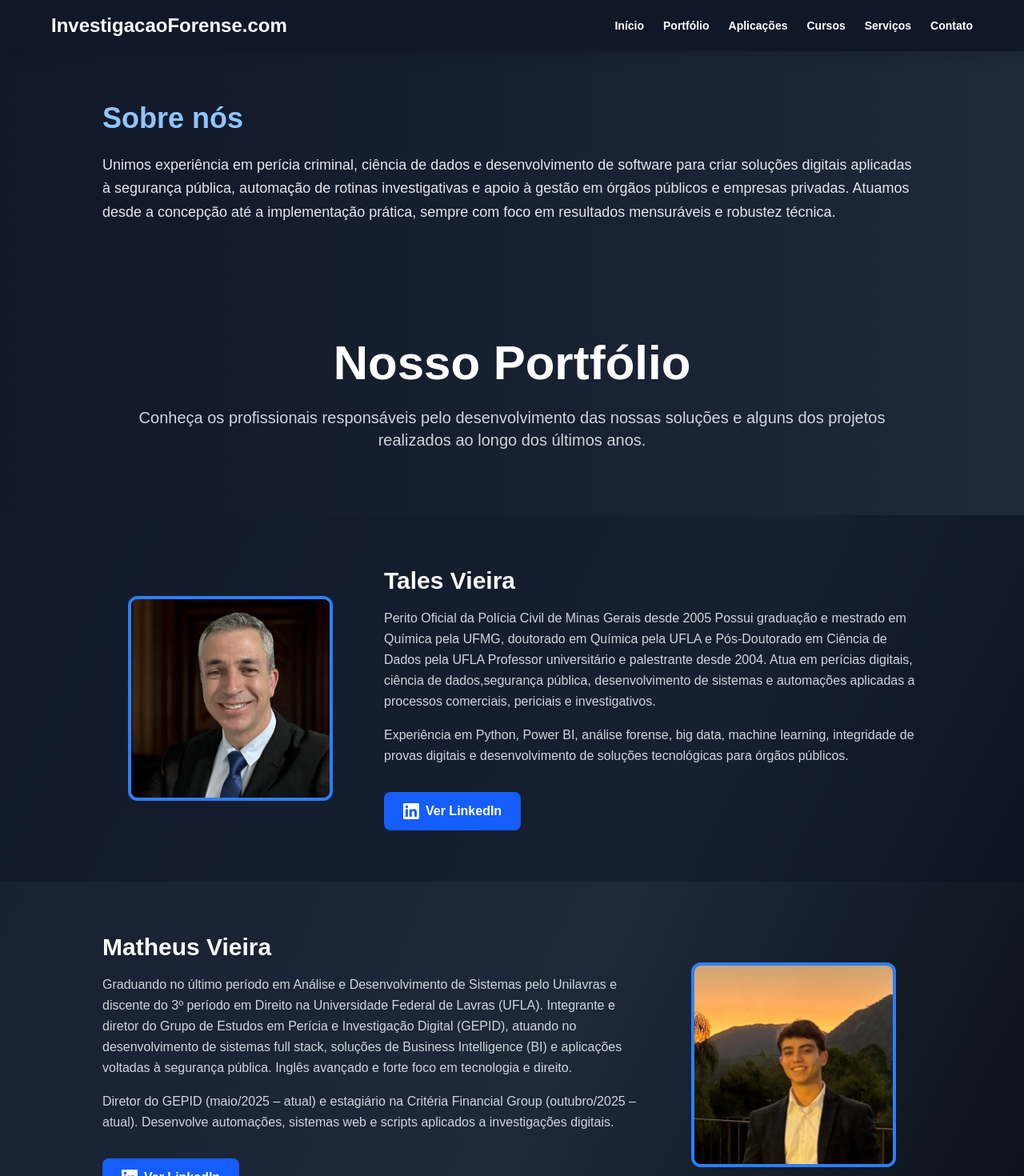
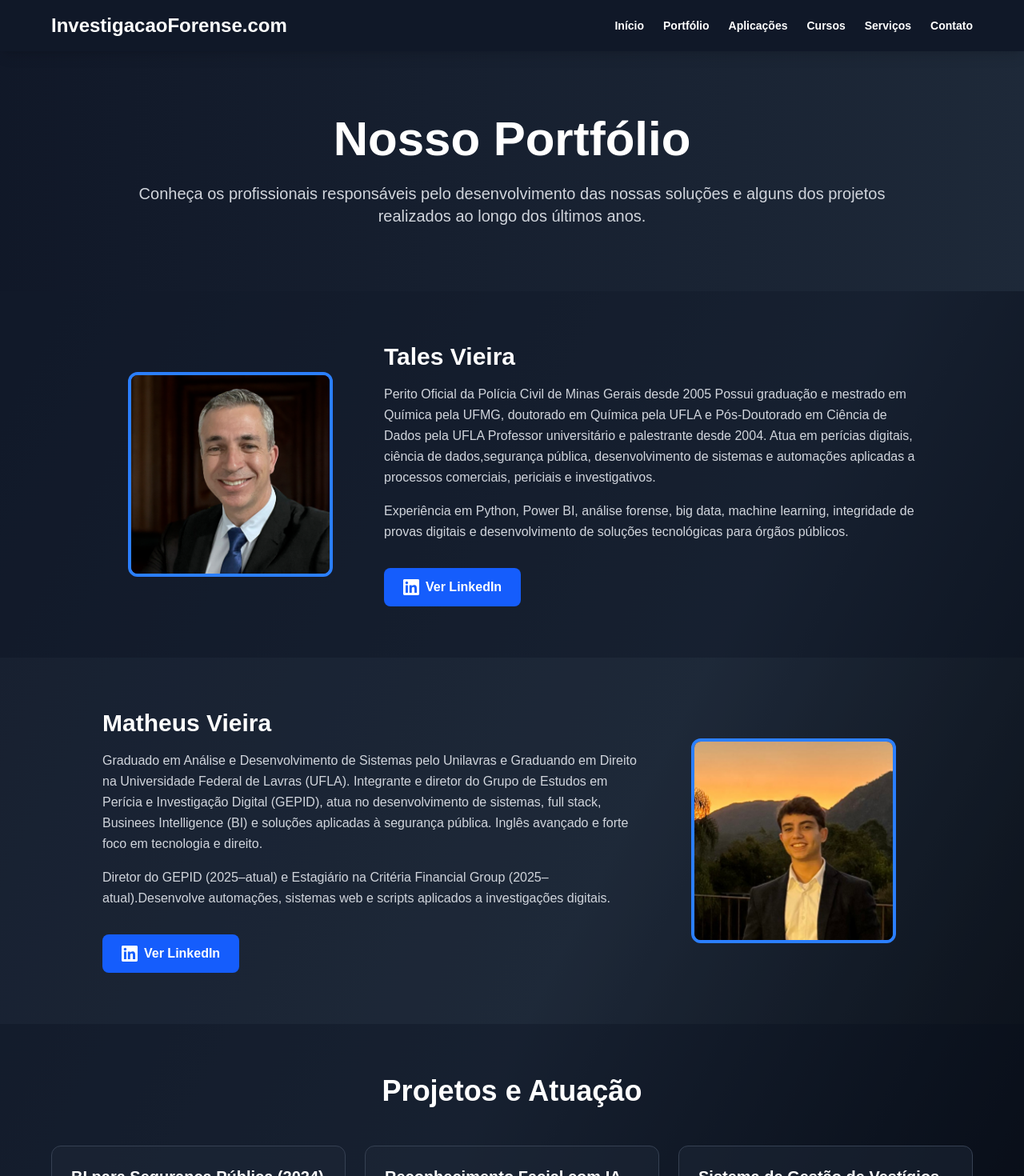
Before and after one commit to talesperito/investigacao-forense, a Next.js app: page /portfolio in a window 1280 px wide. Shown: the top 1470 px of the page at 80% size. Built offline with nearby package versions, Linux system fonts and the light colour scheme.

Commit message:
fix: Restore portfolio page with 9 projects - revert to correct version

```diff
--- a/app/portfolio/page.tsx
+++ b/app/portfolio/page.tsx
@@ -8,19 +8,6 @@ export const metadata = {
 export default function PortfolioPage() {
   return (
     <main className="min-h-screen bg-gradient-to-br from-gray-900 via-gray-800 to-black">
-      {/* SEÇÃO: SOBRE NÓS */}
-      <section className="py-16 px-4 bg-gradient-to-r from-gray-900 to-gray-800">
-        <div className="max-w-5xl mx-auto">
-          <h2 className="text-3xl md:text-4xl font-bold mb-6 text-blue-300">Sobre nós</h2>
-          <p className="text-lg text-gray-200 leading-relaxed">
-            Unimos experiência em perícia criminal, ciência de dados e desenvolvimento de software para criar
-            soluções digitais aplicadas à segurança pública, automação de rotinas investigativas e apoio à gestão
-            em órgãos públicos e empresas privadas. Atuamos desde a concepção até a implementação prática, sempre
-            com foco em resultados mensuráveis e robustez técnica.
-          </p>
-        </div>
-      </section>
-
       {/* HERO SECTION */}
       <section className="py-20 px-4 bg-gradient-to-r from-gray-900 to-gray-800">
         <div className="max-w-5xl mx-auto text-center">
@@ -33,6 +20,7 @@ export default function PortfolioPage() {
           </p>
         </div>
       </section>
+
       {/* PERFIL TALES */}
       <section className="py-16 px-4 bg-gray-900/50">
         <div className="max-w-5xl mx-auto">
@@ -90,10 +78,17 @@ export default function PortfolioPage() {
             <div className="md:col-span-2 space-y-4 md:order-1 order-2">
               <h2 className="text-3xl font-bold text-white mb-4">Matheus Vieira</h2>
               <p className="text-gray-300 leading-relaxed">
-                Graduando no último período em Análise e Desenvolvimento de Sistemas pelo Unilavras e discente do 3º período em Direito na Universidade Federal de Lavras (UFLA). Integrante e diretor do Grupo de Estudos em Perícia e Investigação Digital (GEPID), atuando no desenvolvimento de sistemas full stack, soluções de Business Intelligence (BI) e aplicações voltadas à segurança pública. Inglês avançado e forte foco em tecnologia e direito.
+                Graduado em Análise e Desenvolvimento de Sistemas pelo Unilavras e
+                Graduando em Direito na Universidade Federal de Lavras (UFLA).
+                Integrante e diretor do Grupo de Estudos em Perícia e Investigação
+                Digital (GEPID), atua no desenvolvimento de sistemas, full stack,
+                Businees Intelligence (BI) e soluções aplicadas à segurança pública.
+                Inglês avançado e forte foco em tecnologia e direito.
               </p>
               <p className="text-gray-300 leading-relaxed">
-                Diretor do GEPID (maio/2025 – atual) e estagiário na Critéria Financial Group (outubro/2025 – atual). Desenvolve automações, sistemas web e scripts aplicados a investigações digitais.
+                Diretor do GEPID (2025–atual) e Estagiário na Critéria Financial
+                Group (2025–atual).Desenvolve automações, sistemas web e scripts
+                aplicados a investigações digitais.
               </p>
 
               {/* Links LinkedIn */}
@@ -125,12 +120,14 @@ export default function PortfolioPage() {
           </div>
         </div>
       </section>
+
       {/* PROJETOS */}
       <section className="py-16 px-4 bg-gray-900/50">
         <div className="max-w-6xl mx-auto">
           <h2 className="text-4xl font-bold text-white mb-12 text-center">
             Projetos e Atuação
           </h2>
+
           <div className="grid grid-cols-1 md:grid-cols-2 lg:grid-cols-3 gap-6">
 
             <div className="bg-gray-800/50 rounded-xl p-6 border border-gray-700 hover:border-blue-500 transition-all duration-300">
@@ -214,7 +211,6 @@ export default function PortfolioPage() {
                 estático, aprovado no Google Adsense e otimizado em SEO.
               </p>
                           </div>
-
                           <div className="bg-gray-800/50 rounded-xl p-6 border border-gray-700 hover:border-blue-500 transition-all duration-300">
               <h3 className="text-xl font-bold text-white mb-3">
                 Análise de Relatórios com Machine Learning
@@ -225,7 +221,6 @@ export default function PortfolioPage() {
                 da PCMG, utilizando NLP e análise de padrões.
               </p>
             </div>
-
           <p className="text-center text-gray-400 italic mt-12">
             Algumas dessas aplicações podem ser demonstradas ou testadas mediante
             solicitação aos profissionais.
@@ -233,7 +228,6 @@ export default function PortfolioPage() {
         </div>
                           </div>
       </section>
-
       <section className="py-16 px-4 bg-gradient-to-r from-blue-900 to-blue-700">
         <div className="max-w-4xl mx-auto text-center">
           <h2 className="text-4xl font-bold text-white mb-6">
```
Lines whose indentation alone changed are shown as unchanged.
